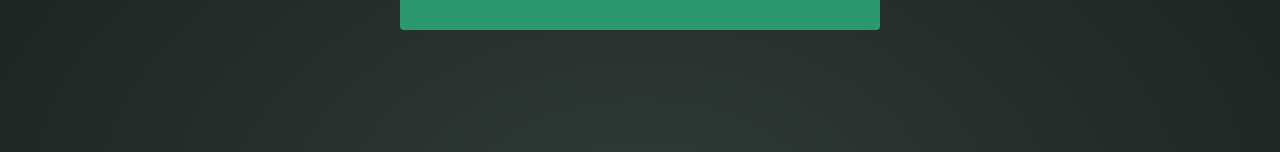
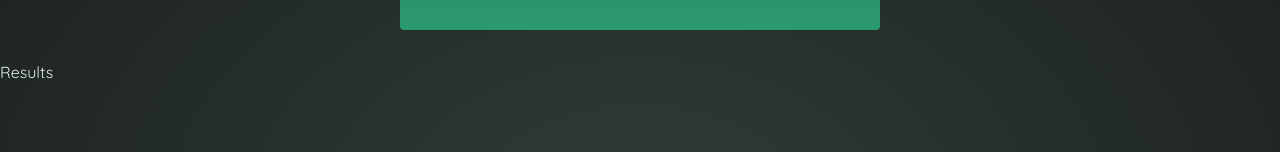
Before and after one commit to mohamuhsin/investment-calculator, a React (Vite) app: page / in a window 1280 px wide. Shown: the part 196-348 px from the top of the page. Built offline with nearby package versions, Linux system fonts and the light colour scheme.

Commit message:
we created Results component and forwarded our userInput state to it via input props

```diff
--- a/src/App.jsx
+++ b/src/App.jsx
@@ -2,6 +2,7 @@ import { useState } from "react";
 
 import Header from "./components/Header";
 import UserInput from "./components/UserInput";
+import Results from "./components/Results";
 
 function App() {
   const [userInput, setUserInput] = useState({
@@ -24,6 +25,7 @@ function App() {
     <>
       <Header />
       <UserInput userInput={userInput} onChange={handleChange} />
+      <Results input={userInput} />
     </>
   );
 }
--- /dev/null
+++ b/src/components/Results.jsx
@@ -0,0 +1,4 @@
+export default function Results({ input }) {
+    console.log(input)
+    return <p>Results</p>
+}
```
